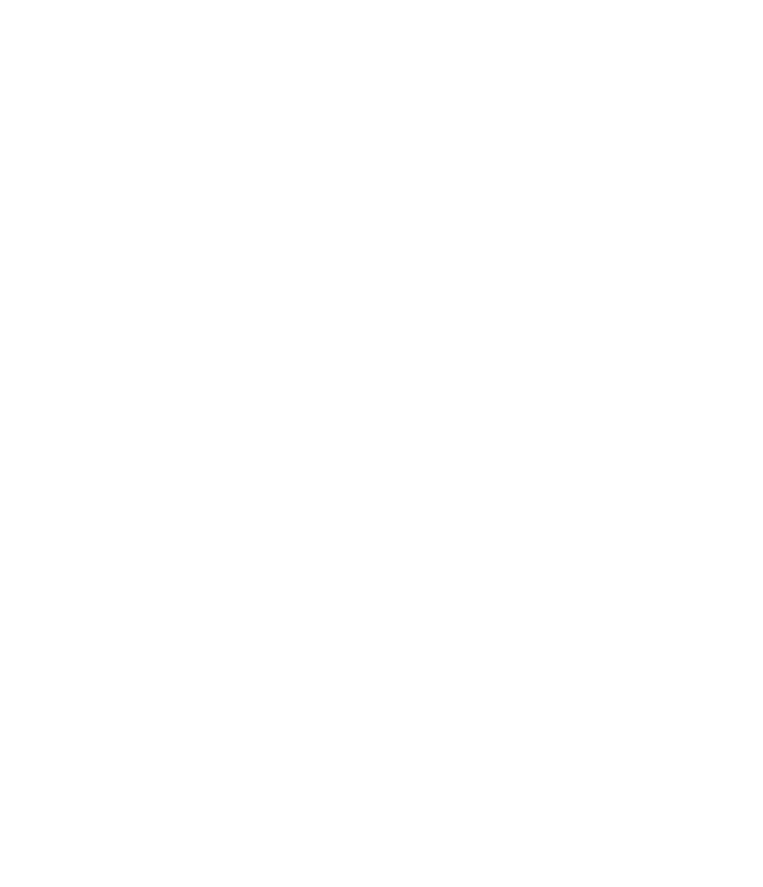
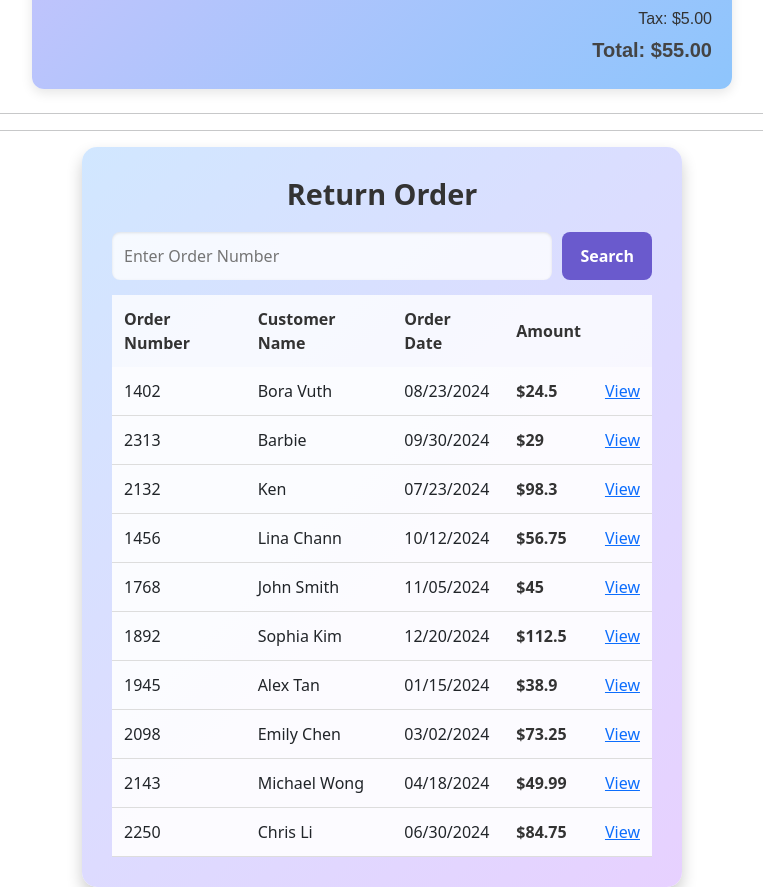
Before and after one commit to HengVattey/TEAMProject, an Angular app: page / in a window 1280 px wide. Shown: the part 1168-2055 px from the top of the page, without its empty margins (258-1021 px from the left). Before the commit the page ends 800 px from the top, so only its background shows below. Built offline with nearby package versions, Linux system fonts and the light colour scheme.

Commit message:
i add more order

```diff
--- a/src/app/app.component.html
+++ b/src/app/app.component.html
@@ -10,5 +10,5 @@
 <app-order-detail></app-order-detail>
 <!-- Ends LivAn -->
 
-<!-- <app-return></app-return> -->
-<!-- <app-return-order-list></app-return-order-list> -->
+<app-return></app-return>
+<app-return-order-list></app-return-order-list>
--- a/src/app/return-order-list/return-order-list.component.ts
+++ b/src/app/return-order-list/return-order-list.component.ts
@@ -20,8 +20,66 @@
 export class ReturnOrderListComponent {
   searchValue: string = '';
   orders: Order[] = [
-    { orderNumber: 1402, customerName: 'Bora Vuth', orderDate: '08/23/2024', amount: 24.5 },
-    // Add more orders here if needed
+      {
+        orderNumber: 1402,
+        customerName: 'Bora Vuth',
+        orderDate: '08/23/2024',
+        amount: 24.5
+      },
+      {
+        orderNumber: 2313,
+        customerName: 'Barbie',
+        orderDate: '09/30/2024', // Corrected to a valid date
+        amount: 29
+      },
+      {
+        orderNumber: 2132,
+        customerName: 'Ken',
+        orderDate: '07/23/2024', // Updated to full year format
+        amount: 98.3
+      },
+      {
+        orderNumber: 1456,
+        customerName: 'Lina Chann',
+        orderDate: '10/12/2024',
+        amount: 56.75
+      },
+      {
+        orderNumber: 1768,
+        customerName: 'John Smith',
+        orderDate: '11/05/2024',
+        amount: 45.0
+      },
+      {
+        orderNumber: 1892,
+        customerName: 'Sophia Kim',
+        orderDate: '12/20/2024',
+        amount: 112.5
+      },
+      {
+        orderNumber: 1945,
+        customerName: 'Alex Tan',
+        orderDate: '01/15/2024',
+        amount: 38.9
+      },
+      {
+        orderNumber: 2098,
+        customerName: 'Emily Chen',
+        orderDate: '03/02/2024',
+        amount: 73.25
+      },
+      {
+        orderNumber: 2143,
+        customerName: 'Michael Wong',
+        orderDate: '04/18/2024',
+        amount: 49.99
+      },
+      {
+        orderNumber: 2250,
+        customerName: 'Chris Li',
+        orderDate: '06/30/2024',
+        amount: 84.75
+      }
   ];
   filteredOrders: Order[] = [...this.orders];
 
```
